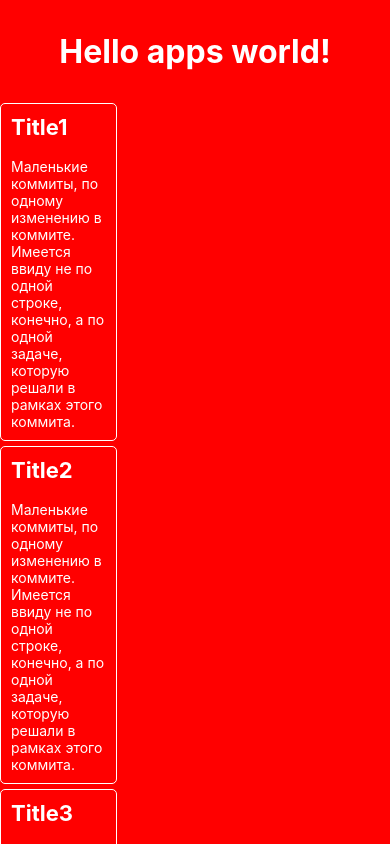
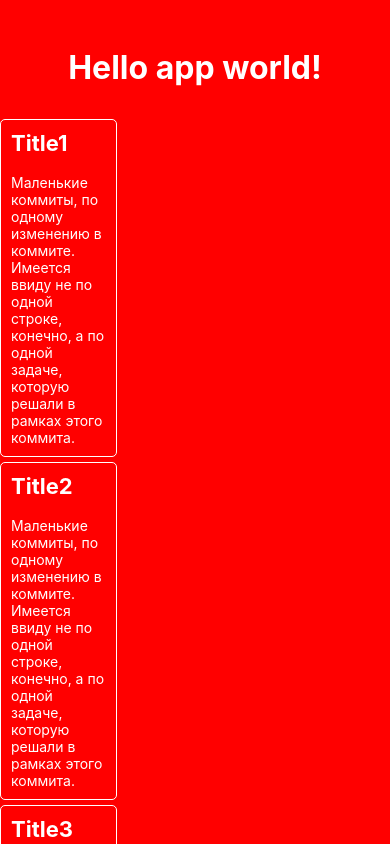
Before and after one commit to anton-zm/react-native-test, a React Native app: screen / in a window 390 px wide. Shown: the top 844 px of the page. Built offline with nearby package versions, Linux system fonts and the light colour scheme.

Commit message:
click function

```diff
--- a/App.js
+++ b/App.js
@@ -5,12 +5,18 @@ import { Card } from './src/components/Card';
 import { dataArray } from './src/dataArray';
 
 export default function App() {
+  const [pageTitle, setPageTitle] = React.useState('Hello app world!');
+
+  function changeTitle(text) {
+    setPageTitle(text);
+  }
+
   return (
     <View style={styles.container}>
-      <Text style={styles.title}>Hello apps world!</Text>
+      <Text style={styles.title}>{pageTitle}</Text>
       <View style={styles.cardsContainer}>
         {dataArray.map((item, index) => (
-          <Card title={item.title} text={item.text} key={index} />
+          <Card onClick={changeTitle} title={item.title} text={item.text} key={index} />
         ))}
       </View>
     </View>
@@ -19,7 +25,7 @@ export default function App() {
 
 const styles = StyleSheet.create({
   container: {
-    paddingTop: 32,
+    paddingTop: 48,
     backgroundColor: 'red',
     alignItems: 'center',
     justifyContent: 'center',
--- a/src/components/Card.js
+++ b/src/components/Card.js
@@ -3,10 +3,16 @@ import { Text, StyleSheet, View } from 'react-native';
 import { CardTitle } from './CardTitle';
 
 export const Card = (props) => {
+  function clickCard() {
+    props.onClick(props.title);
+    //console.log(props.title);
+  }
   return (
     <View style={styles.card}>
-      <CardTitle title={props.title} />
-      <Text style={styles.text}>{props.text}</Text>
+      <CardTitle onPress={clickCard} title={props.title} />
+      <Text onPress={clickCard} style={styles.text}>
+        {props.text}
+      </Text>
     </View>
   );
 };
--- a/src/components/CardTitle.js
+++ b/src/components/CardTitle.js
@@ -2,7 +2,11 @@ import React from 'react';
 import { Text, StyleSheet } from 'react-native';
 
 export const CardTitle = (props) => {
-  return <Text style={styles.cardTitle}>{props.title}</Text>;
+  return (
+    <Text onPress={props.onPress} style={styles.cardTitle}>
+      {props.title}
+    </Text>
+  );
 };
 
 const styles = StyleSheet.create({
```
